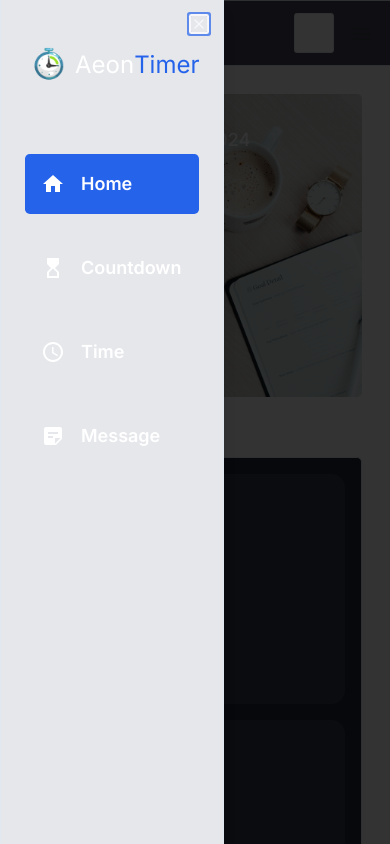
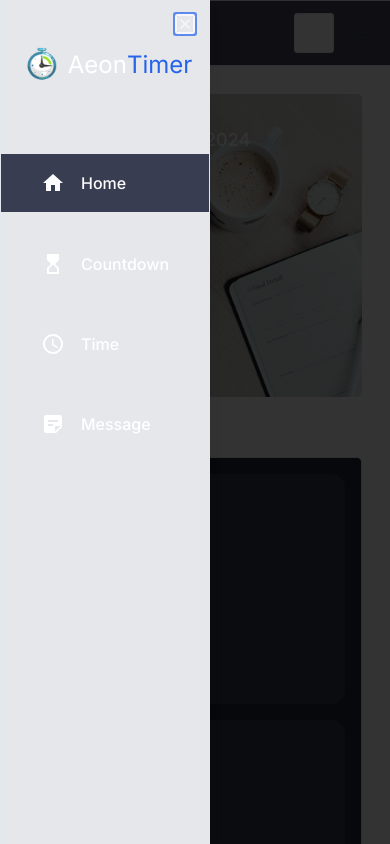
Before and after one commit to ivory-vista-tech/countdown-app-v2, a Next.js app: page / in a window 390 px wide. Both pictures are taken after a click on the button 354 px from the left and 33 px from the top of the page. Shown: the top 844 px of the page. Built offline with nearby package versions, Linux system fonts and the light colour scheme.

Commit message:
Updated Mobile Navbar

```diff
--- a/components/features/HoverEffect.tsx
+++ b/components/features/HoverEffect.tsx
@@ -87,7 +87,7 @@ export const HoverEffect = ({ className, setSchedule }: HomeCardProps) => {
 
               <div className="flex flex-col gap-2">
                 <h1 className="text-2xl font-bold">{title}</h1>
-                <p className="font-normal">{description}</p>
+                <p className="font-normal text-gray-500">{description}</p>
               </div>
             </div>
           </div>
--- a/components/nav/MobileNav.tsx
+++ b/components/nav/MobileNav.tsx
@@ -27,7 +27,7 @@ const MobileNav = () => {
       <SheetContent
         side="left"
         className={cn(
-          "flex w-fit flex-col justify-between bg-gray-200 dark:bg-[#0D1228] p-6 pt-10 text-white backdrop-blur-lg border-x",
+          "flex w-fit p-0 flex-col justify-between bg-gray-200 dark:bg-[#0D1228] pt-10 text-white backdrop-blur-lg border-x",
           {
             "sm:hidden": !isFullscreen,
             "w-[264px]": isFullscreen,
@@ -35,7 +35,7 @@ const MobileNav = () => {
         )}
       >
         <div className="flex flex-1 flex-col gap-6">
-          <div className="mb-10">
+          <div className="flex justify-center mb-10">
             <BrandIcon />
           </div>
 
@@ -47,15 +47,15 @@ const MobileNav = () => {
               <Link
                 href={item.route}
                 key={item.label}
-                className={cn(
-                  "flex gap-4 items-center p-4 rounded-lg justify-start",
-                  {
-                    "bg-primary": isActive,
-                  }
-                )}
+                className={cn("flex gap-4 items-center p-2  justify-start", {
+                  "bg-dark-3 opacity-90 backdrop-blur-lg overflow-hidden border-y border-transparent dark:border-white/[0.2] group-hover:border-slate-700":
+                    isActive,
+                })}
               >
-                {getIcon(item.imgURL)}
-                <p className="text-lg font-semibold ">{item.label}</p>
+                <div className="flex gap-4 items-center px-8 py-2 rounded-lg justify-start">
+                  {getIcon(item.imgURL)}
+                  <p className="text font-medium ">{item.label}</p>
+                </div>
               </Link>
             );
           })}
```
